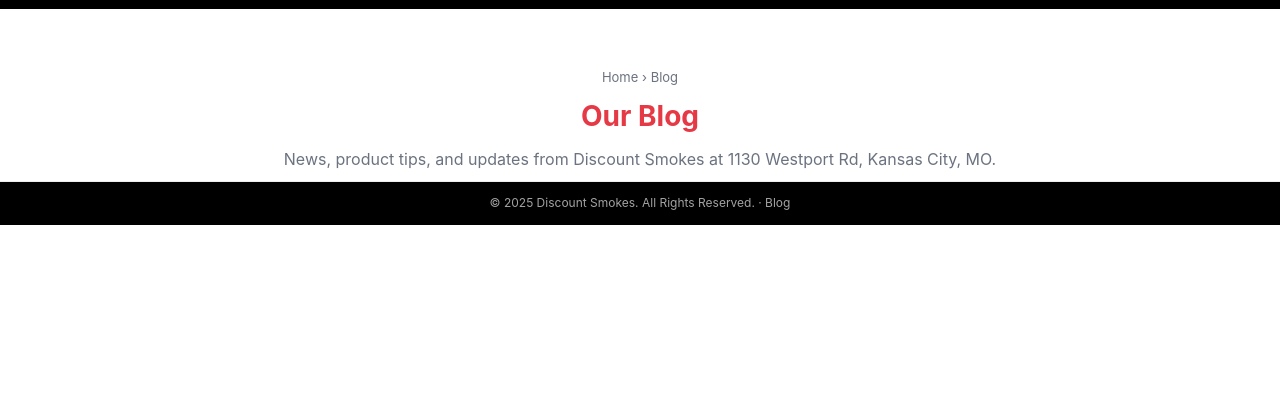
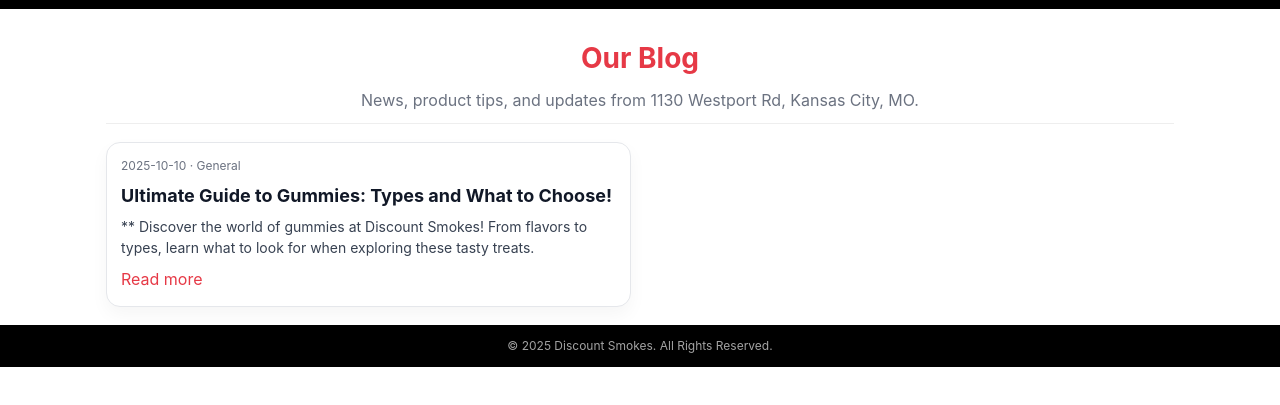
Before and after one commit to discountsmokes1130/discountsmokes, a plain HTML site: page blog.html in a window 1280 px wide. Shown: the part 65-470 px from the top of the page. Drawn offline with Linux system fonts and the light colour scheme.

Commit message:
Update blog.html

```diff
--- a/blog.html
+++ b/blog.html
@@ -4,32 +4,28 @@
   <meta charset="UTF-8" />
   <meta name="viewport" content="width=device-width, initial-scale=1" />
   <title>Discount Smokes — Blog</title>
+  <link rel="stylesheet" href="styles.css" />
   <link rel="icon" href="assets/favicon.svg" />
-  <link rel="stylesheet" href="styles.css" />
   <style>
     .blog-hero{padding:28px 0 10px;text-align:center;border-bottom:1px solid #eee}
     .blog-hero h1{margin:0;color:#e63946;font-size:28px}
     .blog-hero p{margin:8px 0 0;color:#6b7280}
-    .breadcrumb{font-size:13px;color:#6b7280;margin:8px 0;text-align:center}
-    .breadcrumb a{color:#6b7280}
     .posts{display:grid;gap:18px;margin:18px 0}
     @media(min-width:900px){.posts{grid-template-columns:1fr 1fr}}
-    .post{background:#fff;border:1px solid #e5e7eb;border-radius:14px;overflow:hidden;box-shadow:0 8px 18px rgba(0,0,0,.04)}
-    .post .cover{aspect-ratio:16/9;overflow:hidden;background:#f3f4f6}
-    .post .cover img{width:100%;height:100%;object-fit:cover;display:block}
-    .post .body{padding:14px}
+    .post{background:#fff;border:1px solid #e5e7eb;border-radius:14px;overflow:hidden;box-shadow:0 8px 18px rgba(0,0,0,.04);padding:14px}
+    .post h2{margin:0 0 6px;font-size:18px;color:#111827}
     .post .meta{font-size:12px;color:#6b7280;margin-bottom:6px}
-    .post h2{margin:0 0 8px;font-size:18px;color:#111827}
-    .post p{margin:0 0 10px;color:#374151;font-size:14px}
-    .post .readmore{display:inline-block;margin-top:6px;color:#e63946}
+    .post p{margin:0 0 8px;color:#374151;font-size:14px}
+    .post a{color:#e63946}
+    .error{background:#fff0f0;border:1px solid #ffc9c9;color:#7f1d1d;padding:12px;border-radius:10px;margin:16px 0}
   </style>
 </head>
 <body>
   <header>
     <div class="container header-inner">
       <div class="brand">
-        <a href="index.html" aria-label="Go to home">
-            <svg class="logo" xmlns="http://www.w3.org/2000/svg" viewBox="0 0 1080 360" role="img" aria-label="Discount Smokes logo">
+        <a href="index.html">
+          <svg class="logo" xmlns="http://www.w3.org/2000/svg" viewBox="0 0 1080 360" role="img" aria-label="Discount Smokes logo">
             <defs><style>.t{font:700 90px Arial, Helvetica, sans-serif}</style></defs>
             <rect width="1080" height="360" fill="none"/>
             <text x="40" y="160" class="t" fill="#e63946">DISCOUNT</text>
@@ -47,27 +43,37 @@
     </div>
   </header>
 
-  <main>
+  <main class="container">
     <section class="blog-hero">
-      <div class="container">
-        <div class="breadcrumb"><a href="index.html">Home</a> › <span>Blog</span></div>
-        <h1>Our Blog</h1>
-        <p>News, product tips, and updates from Discount Smokes at 1130 Westport Rd, Kansas City, MO.</p>
-      </div>
+      <h1>Our Blog</h1>
+      <p>News, product tips, and updates from 1130 Westport Rd, Kansas City, MO.</p>
     </section>
 
-    <script>
+    <div id="error" class="error" style="display:none"></div>
+    <section class="posts" id="posts-list">
+      <!-- posts render here -->
+    </section>
+  </main>
+
+  <footer>© 2025 Discount Smokes. All Rights Reserved.</footer>
+
+  <script>
     async function loadPosts() {
+      const list = document.getElementById('posts-list');
+      const errBox = document.getElementById('error');
       try {
-        const res = await fetch('posts/index.json', { cache: 'no-store' });
-        if (!res.ok) throw new Error('Failed to fetch posts index');
+        // Cache-bust to avoid stale JSON
+        const url = 'posts/index.json?t=' + Date.now();
+        const res = await fetch(url, { cache: 'no-store' });
+        if (!res.ok) {
+          throw new Error('HTTP ' + res.status + ' for ' + url);
+        }
         const data = await res.json();
-        const list = document.getElementById('posts-list');
-        list.innerHTML = '';
         if (!data.posts || data.posts.length === 0) {
           list.innerHTML = '<p class="muted">No posts yet — check back soon.</p>';
           return;
         }
+        list.innerHTML = '';
         data.posts.forEach(p => {
           const card = document.createElement('article');
           card.className = 'post';
@@ -81,13 +87,11 @@
         });
       } catch (e) {
         console.error(e);
-        document.getElementById('posts-list').innerHTML = '<p class="muted">Could not load posts.</p>';
+        errBox.style.display = 'block';
+        errBox.textContent = 'Could not load posts. Tip: open /posts/index.json directly on your site. Error: ' + e.message;
       }
     }
     loadPosts();
   </script>
-
-
-  <footer>© 2025 Discount Smokes. All Rights Reserved. · <a href="blog.html">Blog</a></footer>
 </body>
 </html>
```
